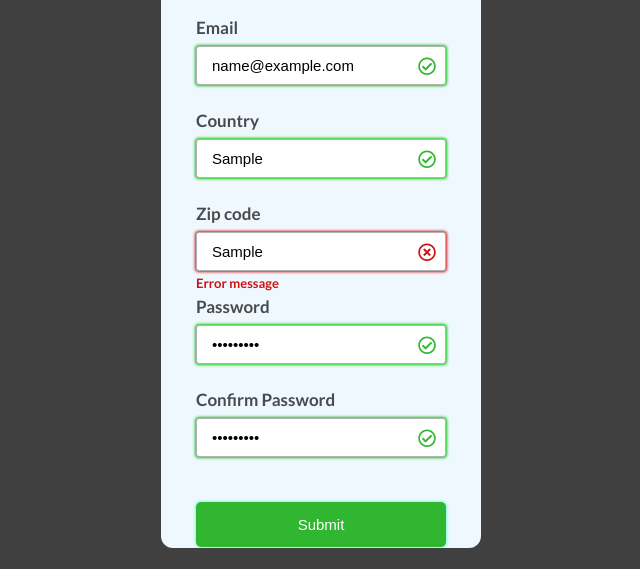
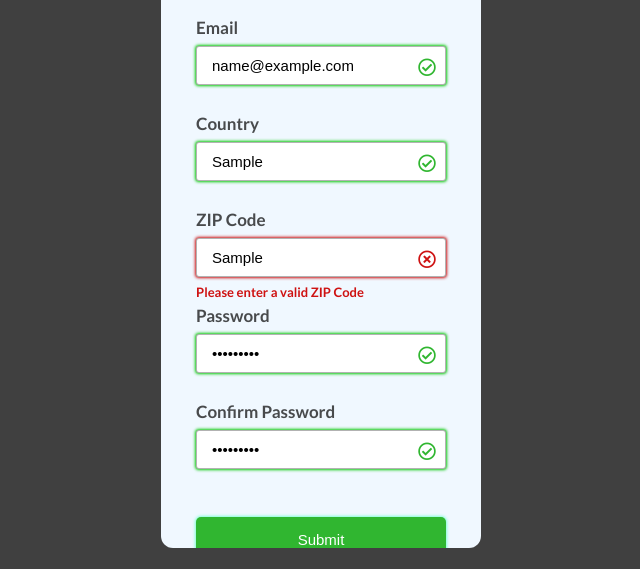
Before and after one commit to stefank-29/FormValidation, a plain HTML site: page index.html in a window 1280 px wide. Both pictures are taken after typing "name@example.com", "Sample", "Sample", "Sample123", "Sample123" into the empty fields and a click on the input 640 px from the left and 696 px from the top of the page. Shown: the part 172-741 px from the top of the page, without its empty margins (319-959 px from the left). Drawn offline with Linux system fonts and the light colour scheme.

Commit message:
Fixed password error message position

```diff
--- a/index.html
+++ b/index.html
@@ -48,7 +48,7 @@
 						<p class="error">Error message</p>
 					</div>
 					<div class="inputDiv">
-						<label for="zipCode">Zip code</label>
+						<label for="zipCode">ZIP Code</label>
 						<input type="text" id="zipCode" maxlength="10" />
 						<span class="status"
 							><i class="far fa-check-circle"></i
@@ -61,7 +61,7 @@
 						<span class="status"
 							><i class="far fa-check-circle"></i
 						></span>
-						<p class="error">Error message</p>
+						<p class="error password">Error message</p>
 					</div>
 					<div class="inputDiv">
 						<label for="confirmPassword">Confirm Password</label>
@@ -73,7 +73,7 @@
 						<span class="status"
 							><i class="far fa-check-circle"></i
 						></span>
-						<p class="error">Error message</p>
+						<p class="error password">Error message</p>
 					</div>
 					<div class="inputDiv">
 						<input type="submit" id="submitBtn" />
--- a/index.js
+++ b/index.js
@@ -58,9 +58,9 @@ const formValidation = (() => {
 			return;
 		}
 		if (reg.test(String(country.value))) {
-			errMesage.textContent = 'Please enter a valid country name';
 			_setIconAndInputValid(icon, countryDiv);
 		} else {
+			errMesage.textContent = 'Please enter a valid country name';
 			_setIconAndInputInvalid(icon, countryDiv);
 		}
 	}
@@ -75,10 +75,9 @@ const formValidation = (() => {
 			return;
 		}
 		if (reg.test(String(zipCode.value))) {
-			errMesage.textContent = 'Please enter a valid zipCode';
-
 			_setIconAndInputValid(icon, zipDiv);
 		} else {
+			errMesage.textContent = 'Please enter a valid ZIP Code';
 			_setIconAndInputInvalid(icon, zipDiv);
 		}
 	}
@@ -86,7 +85,7 @@ const formValidation = (() => {
 		const icon = password.parentNode.querySelector('i');
 		const errMesage = password.parentNode.querySelector('.error');
 		const passwordDiv = password.parentNode;
-		const reg = /^(?=.*\d)(?=.*[a-z])(?=.*[A-Z])[0-9a-zA-Z]{8,}$/;
+		const reg = /^(?=.*\d)(?=.*[a-z])(?=.*[A-Z]).{8,}$/;
 		if (password.value === '') {
 			errMesage.textContent = 'This field is required';
 			_setIconAndInputInvalid(icon, passwordDiv);
@@ -95,6 +94,8 @@ const formValidation = (() => {
 		if (reg.test(String(password.value))) {
 			_setIconAndInputValid(icon, passwordDiv);
 		} else {
+			errMesage.textContent =
+				'Your password needs to be between 8 and 30 characters long and contain one uppercase letter, one lower case letter, and a digit';
 			_setIconAndInputInvalid(icon, passwordDiv);
 		}
 	}
--- a/styles.css
+++ b/styles.css
@@ -51,7 +51,7 @@ body {
 	flex-direction: column;
 	align-items: flex-start;
 	margin: 0rem 3.5rem;
-	padding-bottom: 2.5rem;
+	padding-bottom: 2.8rem;
 }
 
 .inputDiv label {
@@ -139,6 +139,10 @@ body {
 	display: none;
 }
 
+.inputDiv .error.password {
+	top: 73%;
+}
+
 .inputDiv.invalid .error {
 	display: inline-block;
 }
```
